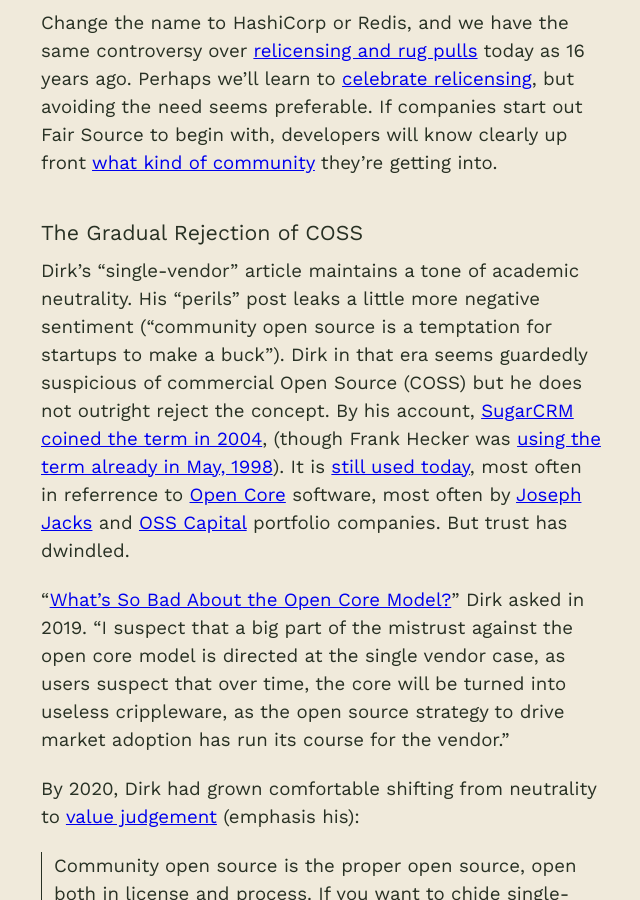
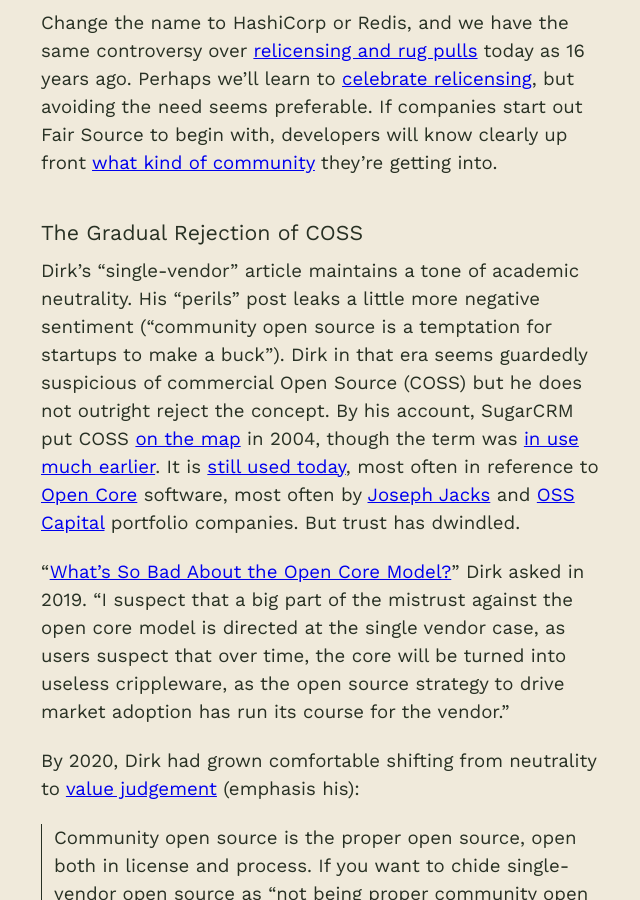
Before and after one commit to chadwhitacre/openpath, a Jekyll site: the page built from _posts/2024-06-20-the-historical-case-for-fair-source.md, in a window 1280 px wide and 900 px high, scrolled down 4898 px. Shown: the whole window, without its empty margins (319-959 px from the left). Built offline with Jekyll 4.4.1, drawn with Linux system fonts in a browser that asks for light colours; some web fonts are replaced; comment, search, counter and statistics services are not loaded; some of the changed text lies outside the part shown.

Commit message:
Tweak story on COSS origins

```diff
--- a/_posts/2024-06-20-the-historical-case-for-fair-source.md
+++ b/_posts/2024-06-20-the-historical-case-for-fair-source.md
@@ -124,11 +124,11 @@
 "perils" post leaks a little more negative sentiment ("community open source is
 a temptation for startups to make a buck"). Dirk in that era seems guardedly
 suspicious of commercial Open Source (COSS) but he does not outright reject the
-concept. By his account, [SugarCRM coined the term in
-2004](https://dirkriehle.com/2009/06/19/commercial-open-source-the-naming-confusion-remains/),
-(though Frank Hecker was [using the term already in May,
-1998](https://frankhecker.com/writings/setting-up-shop/)). It is [still used
-today](https://www.coss.community/), most often in referrence to [Open
+concept. By his account, SugarCRM put COSS [on the
+map](https://dirkriehle.com/2009/06/19/commercial-open-source-the-naming-confusion-remains/)
+in 2004, though the term was [in use much
+earlier](https://x.com/dirkriehle/status/1804502329619566727). It is [still
+used today](https://www.coss.community/), most often in reference to [Open
 Core](https://alampitt.typepad.com/lampitt_or_leave_it/2009/03/opencore-licensing-the-new-standard-in-commercial-software-business-models.html)
 software, most often by [Joseph Jacks](https://x.com/josephjacks_) and [OSS
 Capital](https://oss.capital/) portfolio companies. But trust has dwindled.
@@ -214,8 +214,8 @@
 ESR, jwz & co. were capitalizing on an opportunity to advance the
 community-minded Free Software movement. Along the way they realized that "Free
 Software" confused people, so [they
-changed](http://www.catb.org/~esr/open-source.html) to "[Open Source
-Software](https://opensource.com/article/18/2/coining-term-open-source-software)."
+changed](http://www.catb.org/~esr/open-source.html) to "[open-source
+software](https://opensource.com/article/18/2/coining-term-open-source-software)."
 It worked. The story caught fire, and Eric and Bruce quickly formed the [Open
 Source Initiative](https://opensource.org/) (OSI) to steward the new movement.
 
@@ -270,7 +270,7 @@
 OSI-approved license.
 
 **Open Source was born precisely as a tenuous alliance of community and
-commercial interests**. The first Open Source project, Mozilla, looks more like
+commercial interests.** The first Open Source project, Mozilla, looks more like
 a single-vendor commercial Open Source project than one might expect. If
 single-vendor is to be written out of the OSD, however, then perhaps the
 alliance has run its course.
```
